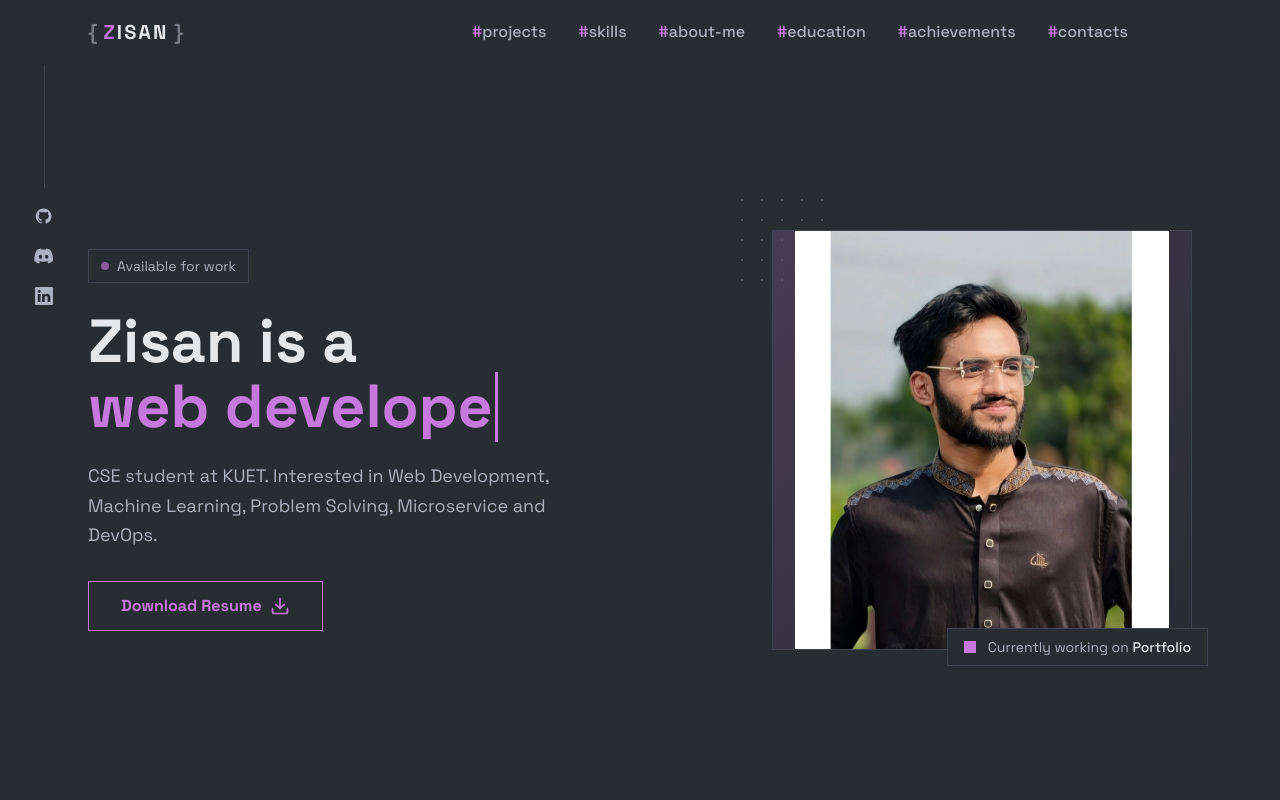
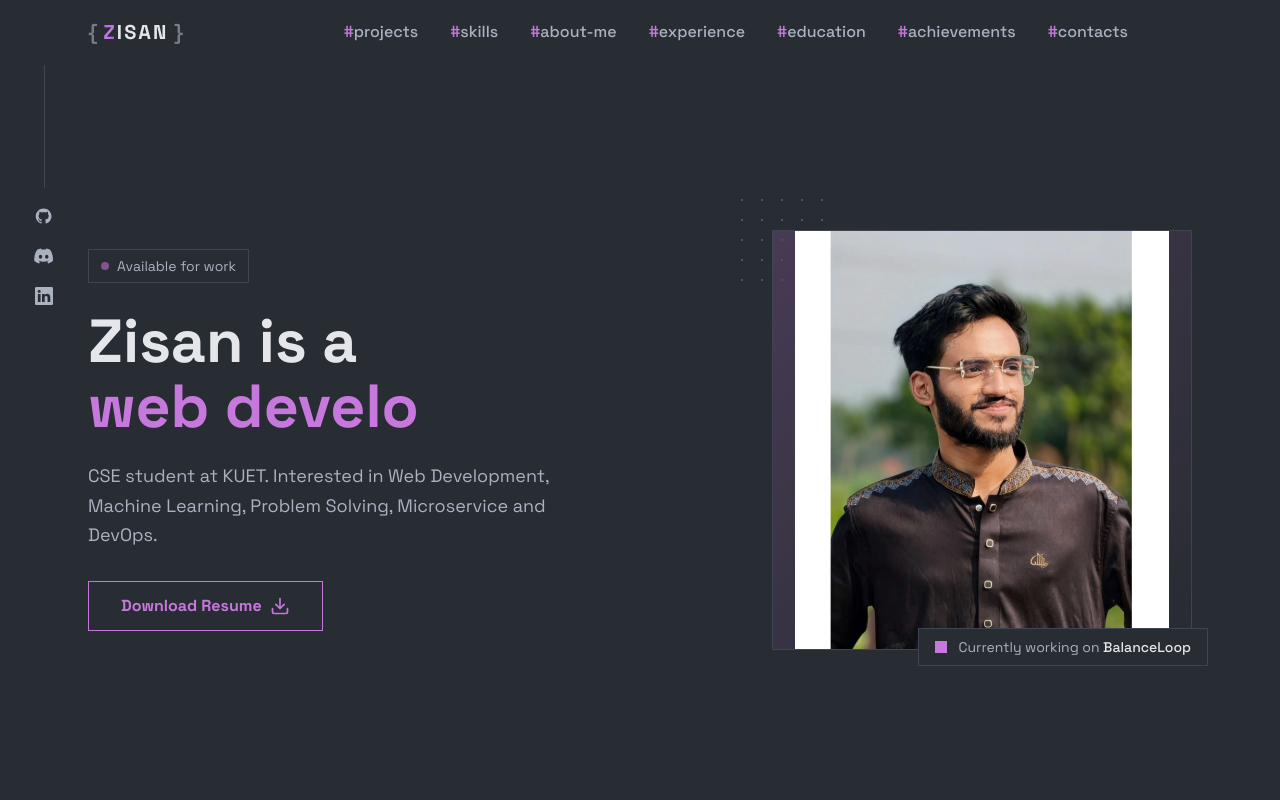
Before and after one commit to ripWr3ncH/zisan-portfolio, a Next.js app: page / in a window 1280 px wide. Shown: the top 800 px of the page. Built offline with nearby package versions, Linux system fonts and the light colour scheme.

Commit message:
update made

```diff
--- a/src/app/page.tsx
+++ b/src/app/page.tsx
@@ -6,6 +6,7 @@ import Quote from "@/components/sections/Quote";
 import Projects from "@/components/sections/Projects";
 import Skills from "@/components/sections/Skills";
 import AboutMe from "@/components/sections/AboutMe";
+import Experience from "@/components/sections/Experience";
 import Education from "@/components/sections/Education";
 import Achievements from "@/components/sections/Achievements";
 import Contacts from "@/components/sections/Contacts";
@@ -21,6 +22,7 @@ export default function Home() {
         <Projects />
         <Skills />
         <AboutMe />
+        <Experience />
         <Education />
         <Achievements />
         <Contacts />
--- /dev/null
+++ b/src/components/sections/Experience.tsx
@@ -0,0 +1,28 @@
+"use client";
+
+import SectionHeading from "@/components/ui/SectionHeading";
+import { useInView } from "@/hooks/useInView";
+
+export default function Experience() {
+  const { ref, isInView } = useInView(0.1);
+
+  return (
+    <section id="experience" className="py-20" ref={ref}>
+      <SectionHeading title="experience" />
+
+      <div
+        className={`border border-border p-6 bg-background/40 hover:border-primary/60 hover:-translate-x-1 transition-all duration-300 hover:shadow-lg hover:shadow-primary/5 ${
+          isInView ? "animate-fade-in-left" : "opacity-0"
+        }`}
+      >
+        <h3 className="text-text-primary font-bold text-xl">
+          Software Engineer
+        </h3>
+        <p className="text-text-secondary mt-1">Logarithm Studio</p>
+        <span className="inline-flex mt-4 text-primary text-sm font-medium border border-primary px-3 py-1 w-fit animate-pulse">
+          Currently Working
+        </span>
+      </div>
+    </section>
+  );
+}
--- a/src/data/navigation.ts
+++ b/src/data/navigation.ts
@@ -4,6 +4,7 @@ export const navLinks: NavLink[] = [
   { label: "projects", href: "#works" },
   { label: "skills", href: "#skills" },
   { label: "about-me", href: "#about-me" },
+  { label: "experience", href: "#experience" },
   { label: "education", href: "#education" },
   { label: "achievements", href: "#achievements" },
   { label: "contacts", href: "#contacts" },
--- a/src/data/siteConfig.ts
+++ b/src/data/siteConfig.ts
@@ -8,5 +8,5 @@ export const siteConfig = {
   email: "dewanzisan1@gmail.com",
   location: "Khulna, Bangladesh",
   url: "https://portfolio-zisan.vercel.app",
-  currentProject: "Portfolio",
+  currentProject: "BalanceLoop",
 };
```
Also changed, not shown: 1 other file (tests, documents, lock files or other folders).
